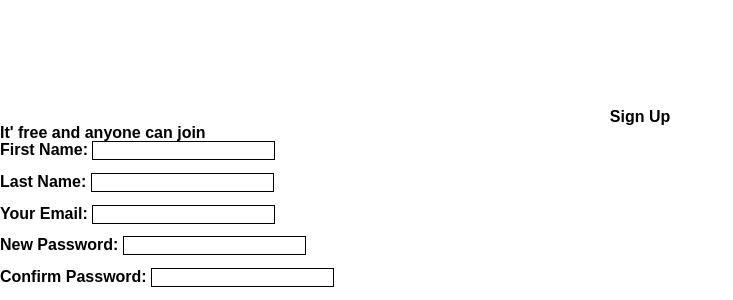
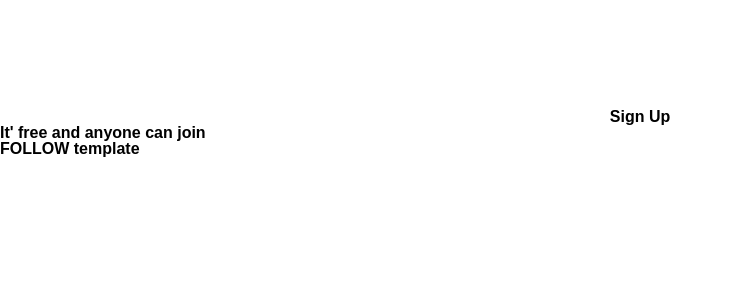
Before and after one commit to danieljoonkimm/Yippido, a React app in the folder client/: page /login in a window 1280 px wide. Shown: the part 531-831 px from the top of the page, without its empty margins (0-733 px from the left). After the commit the page ends 800 px from the top, so only its background shows below. Built offline with nearby package versions, Linux system fonts and the light colour scheme; the HTML template or start-up script is replaced by a standard one.

Commit message:
[edit] fixing to new template

```diff
--- a/client/src/components/Register/index.jsx
+++ b/client/src/components/Register/index.jsx
@@ -14,13 +14,7 @@ class Register extends Component {
         <h1 className="register_header">Sign Up</h1>
         <div className="register_body">
           <h2>It' free and anyone can join</h2>
-            <ul className="register_form">
-              <li>First Name: <input className="register_input"></input></li>
-              <li>Last Name: <input className="register_input"></input></li>
-              <li>Your Email: <input className="register_input"></input></li>
-              <li>New Password: <input className="register_input"></input></li>
-              <li>Confirm Password: <input className="register_input"></input></li>
-            </ul>
+          FOLLOW template
         </div>
       </div>
     );
--- a/client/src/components/Register/register.scss
+++ b/client/src/components/Register/register.scss
@@ -13,14 +13,5 @@
   .register_body {
     display: flex;
     flex-direction: column;
-
-    .register_form {
-      li {
-        padding-bottom: .8em;
-        .register_input {
-          border: 1px solid black;
-        }
-      }
-    }
   }
 }
```
Also changed, not shown: client/public/dist/bundle.js.
